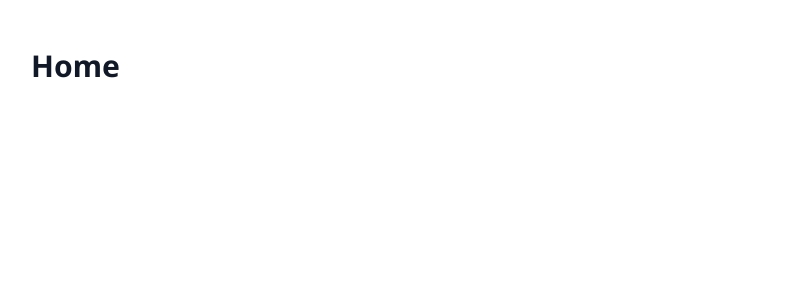
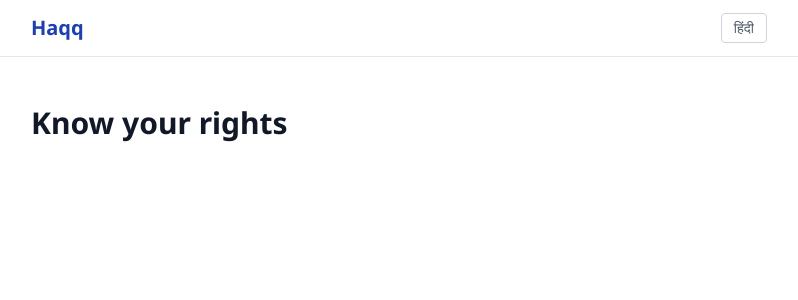
Before and after one commit to Alokxk/Haqq, a React (Vite) app in the folder frontend/: page / in a window 1280 px wide. Shown: the top 300 px of the page, without its empty margins (241-1039 px from the left). Built offline with nearby package versions, Linux system fonts and the light colour scheme.

Commit message:
feat: Added Navbar with language toggle component

```diff
--- a/frontend/src/App.tsx
+++ b/frontend/src/App.tsx
@@ -1,14 +1,25 @@
+import { useState } from "react";
 import { BrowserRouter, Routes, Route } from "react-router-dom";
+import Navbar from "./components/Navbar";
 import Home from "./pages/Home";
 import Result from "./pages/Result";
 
+export type Language = "en" | "hi";
+
 function App() {
+  const [language, setLanguage] = useState<Language>("en");
+
+  const toggleLanguage = () => {
+    setLanguage((prev) => (prev === "en" ? "hi" : "en"));
+  };
+
   return (
     <BrowserRouter>
+      <Navbar language={language} onLanguageToggle={toggleLanguage} />
       <Routes>
-        <Route path="/" element={<Home />} />
-        <Route path="/result" element={<Result />} />
-        <Route path="/s/:id" element={<Result />} />
+        <Route path="/" element={<Home language={language} />} />
+        <Route path="/result" element={<Result language={language} />} />
+        <Route path="/s/:id" element={<Result language={language} />} />
       </Routes>
     </BrowserRouter>
   );
--- /dev/null
+++ b/frontend/src/components/Navbar.tsx
@@ -0,0 +1,22 @@
+interface NavbarProps {
+  language: "en" | "hi";
+  onLanguageToggle: () => void;
+}
+
+export default function Navbar({ language, onLanguageToggle }: NavbarProps) {
+  return (
+    <nav className="border-b border-gray-200 bg-white sticky top-0 z-10">
+      <div className="max-w-3xl mx-auto px-4 h-14 flex items-center justify-between">
+        <a href="/" className="text-xl font-bold text-primary">
+          Haqq
+        </a>
+        <button
+          onClick={onLanguageToggle}
+          className="text-sm font-medium text-gray-600 hover:text-primary border border-gray-300 rounded px-3 py-1 transition-colors"
+        >
+          {language === "en" ? "हिंदी" : "English"}
+        </button>
+      </div>
+    </nav>
+  );
+}
--- a/frontend/src/pages/Home.tsx
+++ b/frontend/src/pages/Home.tsx
@@ -1,7 +1,15 @@
-export default function Home() {
+import type { Language } from "../App";
+
+interface HomeProps {
+  language: Language;
+}
+
+export default function Home({ language }: HomeProps) {
   return (
     <div className="max-w-3xl mx-auto px-4 py-12">
-      <h1 className="text-3xl font-bold text-gray-900">Home</h1>
+      <h1 className="text-3xl font-bold text-gray-900">
+        {language === "en" ? "Know your rights" : "अपने अधिकार जानें"}
+      </h1>
     </div>
   );
 }
--- a/frontend/src/pages/Result.tsx
+++ b/frontend/src/pages/Result.tsx
@@ -1,7 +1,15 @@
-export default function Result() {
+import type { Language } from "../App";
+
+interface ResultProps {
+  language: Language;
+}
+
+export default function Result({ language }: ResultProps) {
   return (
     <div className="max-w-3xl mx-auto px-4 py-12">
-      <h1 className="text-3xl font-bold text-gray-900">Result</h1>
+      <h1 className="text-3xl font-bold text-gray-900">
+        {language === "en" ? "Your Rights" : "आपके अधिकार"}
+      </h1>
     </div>
   );
 }
```
